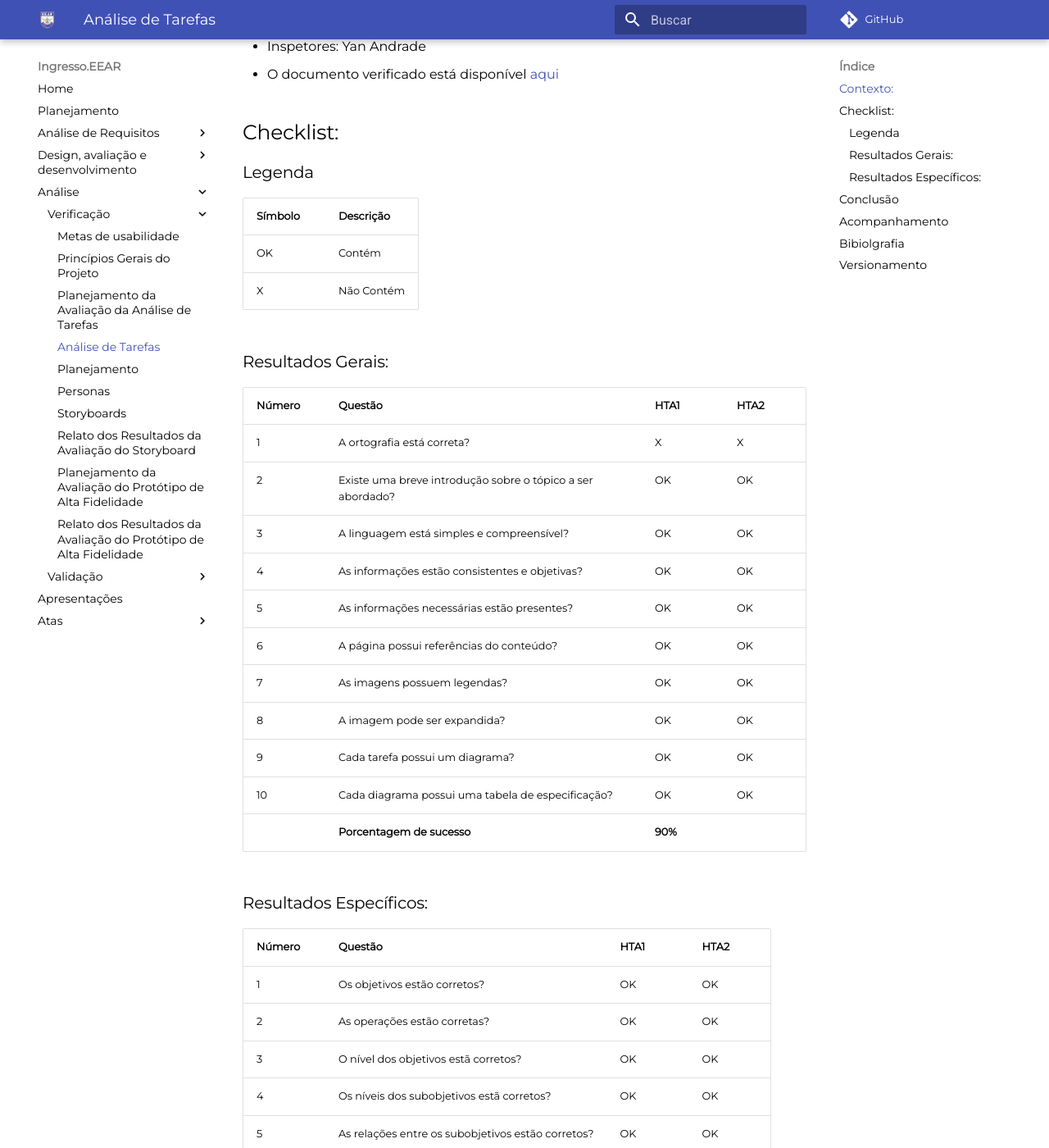
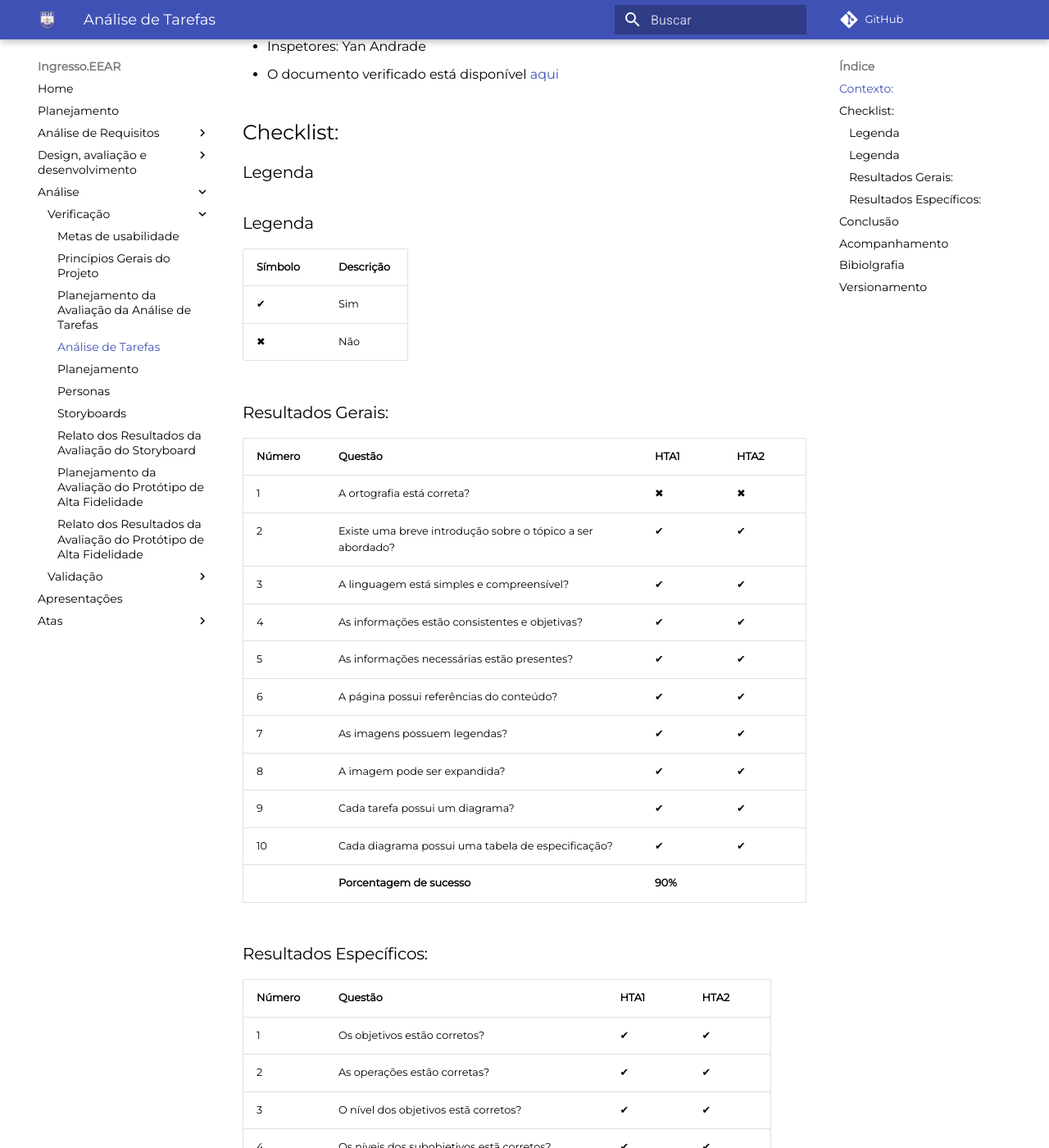
Before and after one commit to CarlosZoft/2020.2-Ingresso.eear, an MkDocs documentation site: the page built from docs/analise/verificacao/analise-de-tarefas.md, in a window 1280 px wide and 1400 px high, scrolled down 287 px. Shown: the whole window at 82% size. Built offline with MkDocs 1.6.1 and Material for MkDocs 9.7.7, drawn with Linux system fonts in a browser that asks for light colours; comment, search, counter and statistics services are not loaded; some of the changed text lies outside the part shown.

```diff
--- a/docs/analise/verificacao/analise-de-tarefas.md
+++ b/docs/analise/verificacao/analise-de-tarefas.md
@@ -6,34 +6,35 @@
  - O documento verificado está disponível [aqui](../../analise-de-requisitos/analise-de-tarefas.md)
 ## Checklist:
 ### Legenda
+### Legenda
 |Símbolo|Descrição|
 |--|--|
-|OK|Contém|
-|X|Não Contém|
+|✔|Sim|
+|✖|Não|
 
 ### Resultados Gerais:
 |Número|Questão|HTA1|HTA2|
 |--|--|--|--|
-|1|A ortografia está correta?|X|X|
-|2|Existe uma breve introdução sobre o tópico a ser abordado?|OK|OK|
-|3|A linguagem está simples e compreensível?|OK|OK|
-|4|As informações estão consistentes e objetivas?|OK|OK|
-|5|As informações necessárias estão presentes?|OK|OK|
-|6|A página possui referências do conteúdo?|OK|OK|
-|7|As imagens possuem legendas?|OK|OK|
-|8|A imagem pode ser expandida?|OK|OK|
-|9|Cada tarefa possui um diagrama?|OK|OK|
-|10|Cada diagrama possui uma tabela de especificação?|OK|OK|
+|1|A ortografia está correta?|✖|✖|
+|2|Existe uma breve introdução sobre o tópico a ser abordado?|✔|✔|
+|3|A linguagem está simples e compreensível?|✔|✔|
+|4|As informações estão consistentes e objetivas?|✔|✔|
+|5|As informações necessárias estão presentes?|✔|✔|
+|6|A página possui referências do conteúdo?|✔|✔|
+|7|As imagens possuem legendas?|✔|✔|
+|8|A imagem pode ser expandida?|✔|✔|
+|9|Cada tarefa possui um diagrama?|✔|✔|
+|10|Cada diagrama possui uma tabela de especificação?|✔|✔|
 ||<strong>Porcentagem de sucesso</strong>|<strong>90%</strong>|
 
 ### Resultados Específicos:
 |Número|Questão|HTA1|HTA2|
 |--|--|--|--|
-|1|Os objetivos estão corretos?|OK|OK|
-|2|As operações estão corretas?|OK|OK|
-|3|O nível dos objetivos estã corretos?|OK|OK|
-|4|Os níveis dos subobjetivos estã corretos?|OK|OK|
-|5|As relações entre os subobjetivos estão corretos?|OK|OK|
+|1|Os objetivos estão corretos?|✔|✔|
+|2|As operações estão corretas?|✔|✔|
+|3|O nível dos objetivos estã corretos?|✔|✔|
+|4|Os níveis dos subobjetivos estã corretos?|✔|✔|
+|5|As relações entre os subobjetivos estão corretos?|✔|✔|
 ||<strong>Porcentagem de sucesso</strong>|<strong>100%</strong>|
 
 ## Conclusão
```
Also changed, not shown: other parts of docs/analise/verificacao/analise-de-tarefas.md (+1 -0 lines), docs/analise/verificacao/metas-de-usabilidade.md (+15 -14 lines), docs/analise/verificacao/plan-ava-analise-de-tarefas.md (+13 -12 lines), docs/analise/verificacao/principio-gerais-do-projeto.md (+18 -17 lines).
